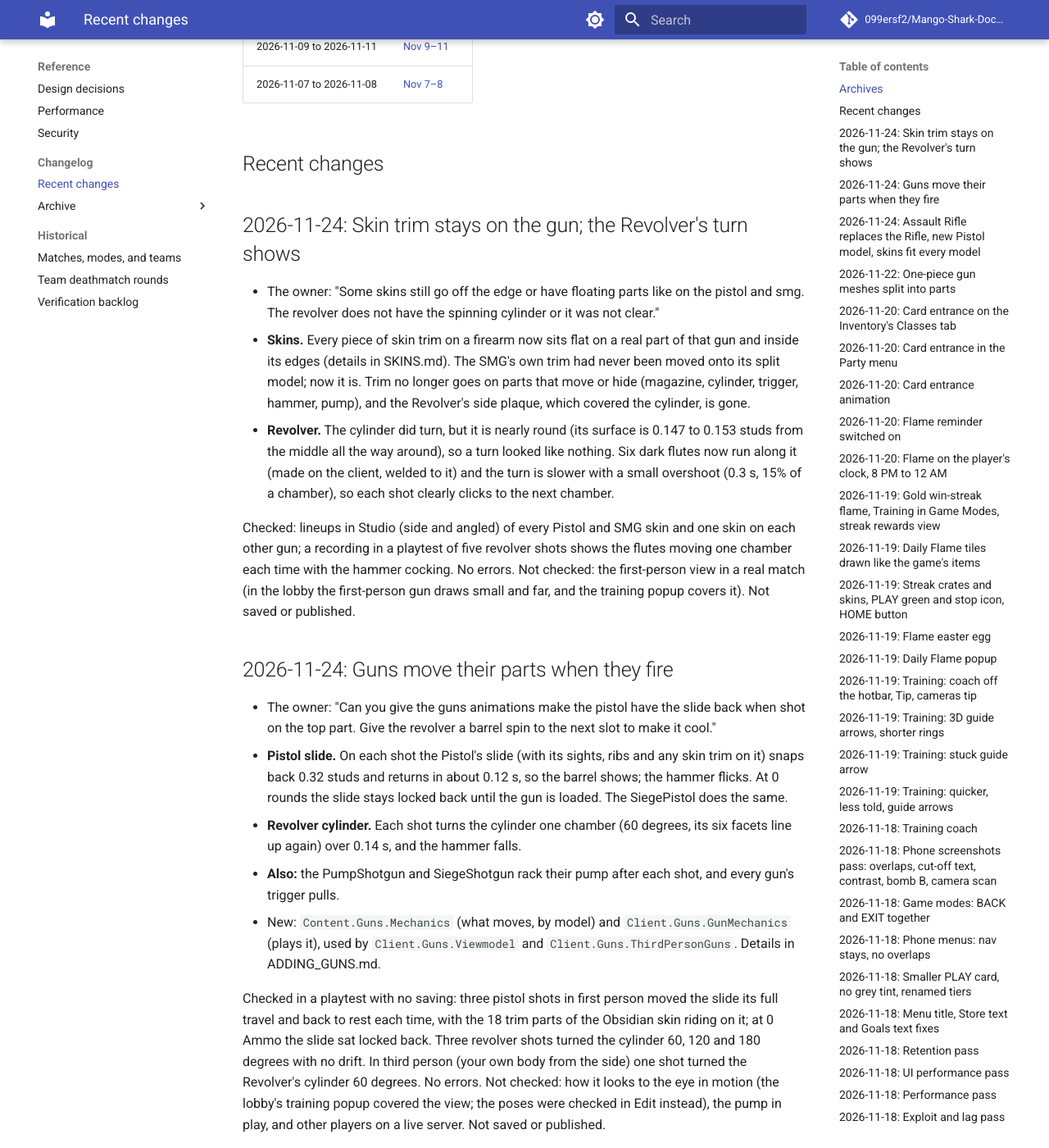
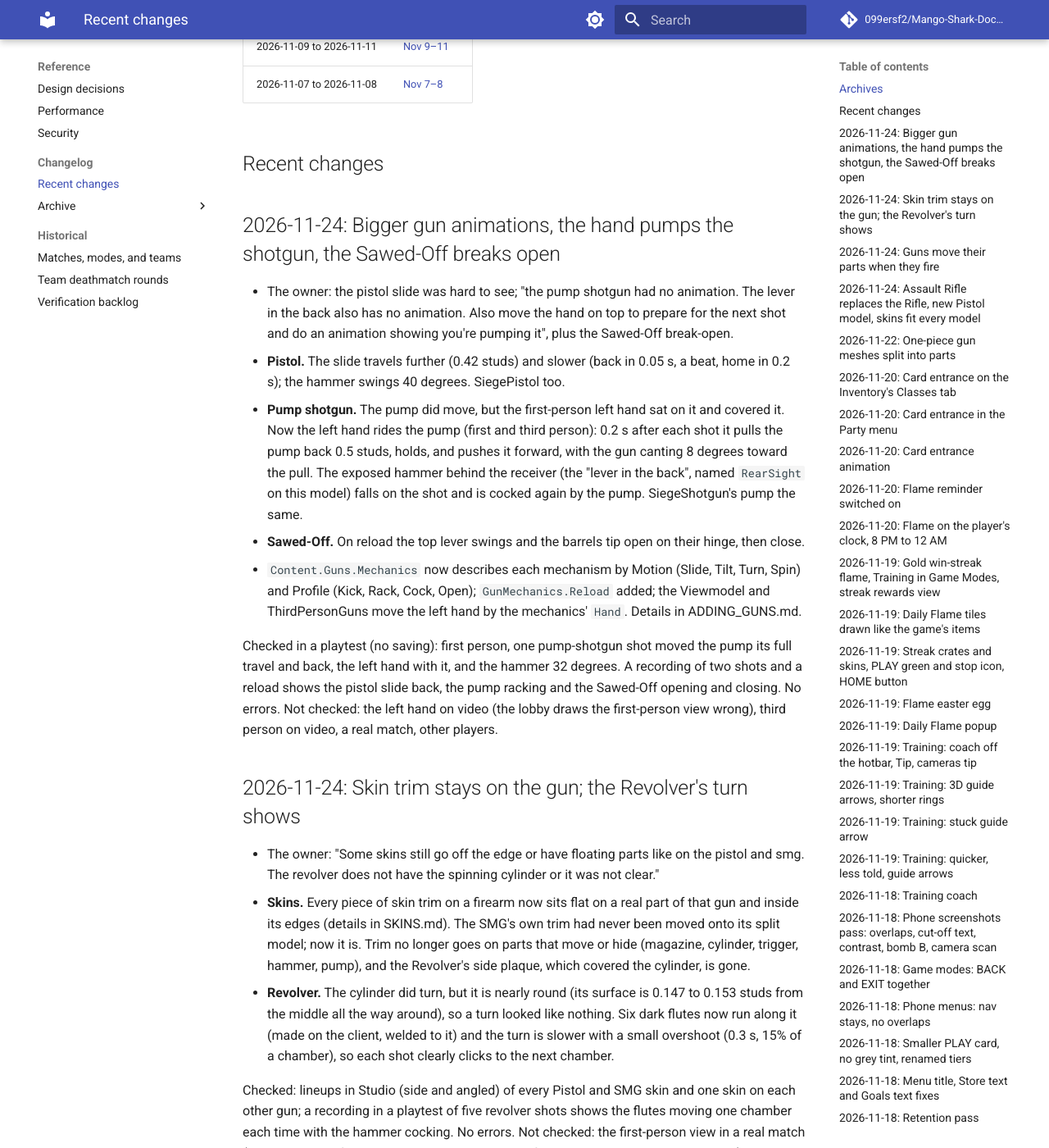
Before and after one commit to 099ersf2/Mango-Shark-Documentation, an MkDocs documentation site: the page built from Gun Game/CHANGELOG.md, in a window 1280 px wide and 1400 px high, scrolled down 636 px. Shown: the whole window at 82% size. Built offline with MkDocs 1.6.1 and Material for MkDocs 9.7.7, drawn with Linux system fonts in a browser that asks for light colours; comment, search, counter and statistics services are not loaded.

Commit message:
Bigger gun animations: hand racks the pump, pump hammer, Sawed-Off break-open, slower pistol slide
Co-Authored-By: Claude Opus 5.5 <noreply@anthropic.com>

```diff
--- a/Gun Game/CHANGELOG.md
+++ b/Gun Game/CHANGELOG.md
@@ -16,6 +16,16 @@ Recent implementation notes are kept here. Older dated entries are grouped into
 | 2026-11-07 to 2026-11-08 | [Nov 7–8](CHANGELOG_2026-11-07_to_08.md) |
 
 ## Recent changes
+
+## 2026-11-24: Bigger gun animations, the hand pumps the shotgun, the Sawed-Off breaks open
+
+- The owner: the pistol slide was hard to see; "the pump shotgun had no animation. The lever in the back also has no animation. Also move the hand on top to prepare for the next shot and do an animation showing you're pumping it", plus the Sawed-Off break-open.
+- **Pistol.** The slide travels further (0.42 studs) and slower (back in 0.05 s, a beat, home in 0.2 s); the hammer swings 40 degrees. SiegePistol too.
+- **Pump shotgun.** The pump did move, but the first-person left hand sat on it and covered it. Now the left hand rides the pump (first and third person): 0.2 s after each shot it pulls the pump back 0.5 studs, holds, and pushes it forward, with the gun canting 8 degrees toward the pull. The exposed hammer behind the receiver (the "lever in the back", named `RearSight` on this model) falls on the shot and is cocked again by the pump. SiegeShotgun's pump the same.
+- **Sawed-Off.** On reload the top lever swings and the barrels tip open on their hinge, then close.
+- `Content.Guns.Mechanics` now describes each mechanism by Motion (Slide, Tilt, Turn, Spin) and Profile (Kick, Rack, Cock, Open); `GunMechanics.Reload` added; the Viewmodel and ThirdPersonGuns move the left hand by the mechanics' `Hand`. Details in ADDING_GUNS.md.
+
+Checked in a playtest (no saving): first person, one pump-shotgun shot moved the pump its full travel and back, the left hand with it, and the hammer 32 degrees. A recording of two shots and a reload shows the pistol slide back, the pump racking and the Sawed-Off opening and closing. No errors. Not checked: the left hand on video (the lobby draws the first-person view wrong), third person on video, a real match, other players.
 
 ## 2026-11-24: Skin trim stays on the gun; the Revolver's turn shows
 
```
Also changed, not shown: Gun Game/ADDING_GUNS.md (+1 -1 lines).
